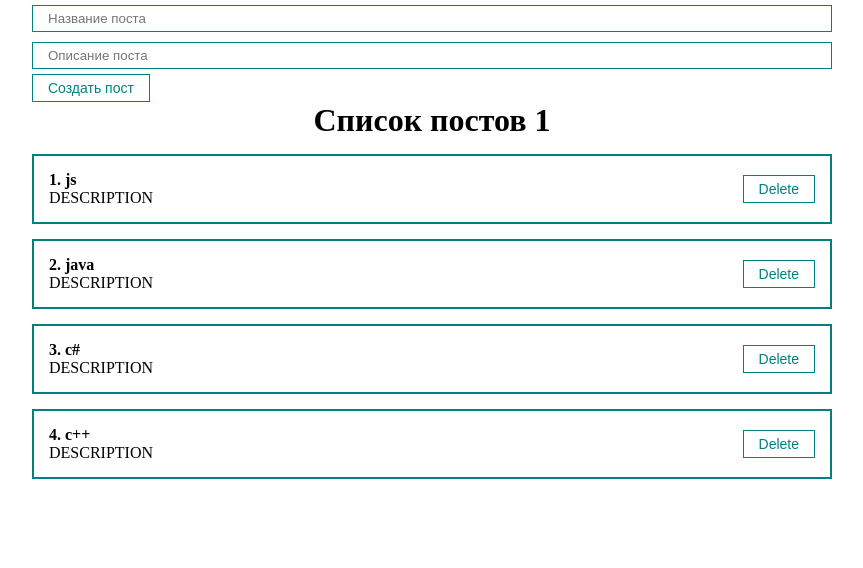
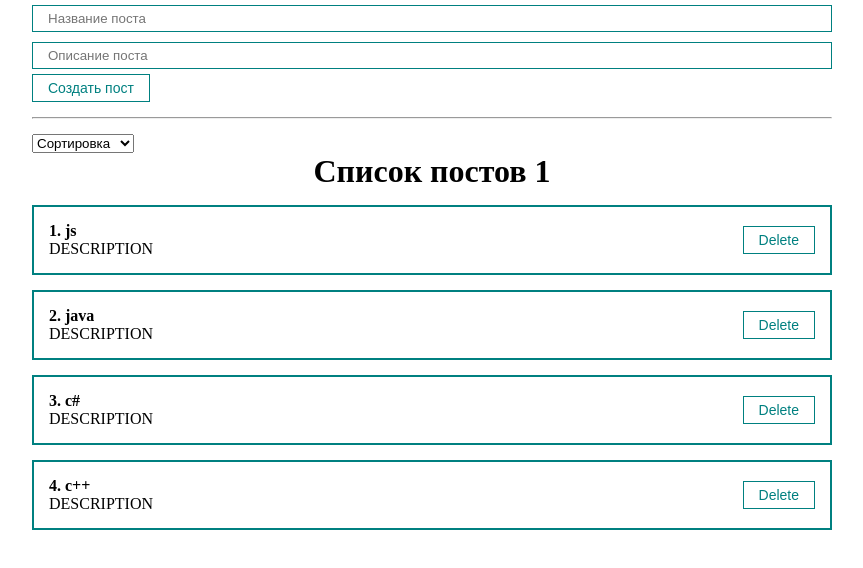
Before and after one commit to Talgat1164/React-JS-course, a React (Create React App) app in the folder app/: page / in a window 1280 px wide. Shown: the top 568 px of the page, without its empty margins (208-1071 px from the left). Built offline with nearby package versions, Linux system fonts and the light colour scheme.

Commit message:
Сделали компонент MySelect и сортировку

```diff
--- a/app/src/App.js
+++ b/app/src/App.js
@@ -1,6 +1,7 @@
 import React, { useState } from 'react'
 import PostForm from './components/PostForm'
 import PostList from './components/PostList'
+import MySelect from './components/UI/MySelect/MySelect'
 import './styles/App.css'
 
 function App() {
@@ -10,6 +11,7 @@
 		{ id: 3, title: 'c#', body: 'DESCRIPTION' },
 		{ id: 4, title: 'c++', body: 'DESCRIPTION' },
 	])
+	const [selectedSort, setSelectedSort] = useState('')
 
 	const createPost = (newPost) => {
 		setPosts([...posts, newPost])
@@ -20,9 +22,27 @@
 		setPosts(posts.filter(p => p.id !== post.id))
 	}
 
+	const sortPosts = (sort) => {
+		setSelectedSort(sort);
+		setPosts([...posts].sort((a, b) => a[sort].localeCompare(b[sort])))
+	}
+
 	return (
 		<div className='App'>
 			<PostForm create={createPost} />
+			<hr style={{margin: '15px 0'}}/>
+			<div>
+				<MySelect
+					value={selectedSort}
+					onChange={sortPosts}
+					defaultValue="Сортировка"
+					options={[
+						{value: 'title', name: 'по названию'},
+						{value: 'body', name: 'по описанию'},
+					]}
+			/>
+			</div>
+
 			{posts.length !== 0
 				?
 				<PostList remove={removePost} posts={posts} title="Список постов 1" />
--- /dev/null
+++ b/app/src/components/UI/MySelect/MySelect.jsx
@@ -0,0 +1,19 @@
+import React from 'react';
+
+const MySelect = ({options, defaultValue, value, onChange}) => {
+    return (
+        <select
+            value={value}
+            onChange={event => onChange(event.target.value)}
+        >
+            <option disabled value="">{defaultValue}</option>
+            {options.map(option =>
+                <option key={option.value} value={option.value}>
+                    {option.name}
+                </option>
+            )}
+        </select>
+    );
+};
+
+export default MySelect;
```
